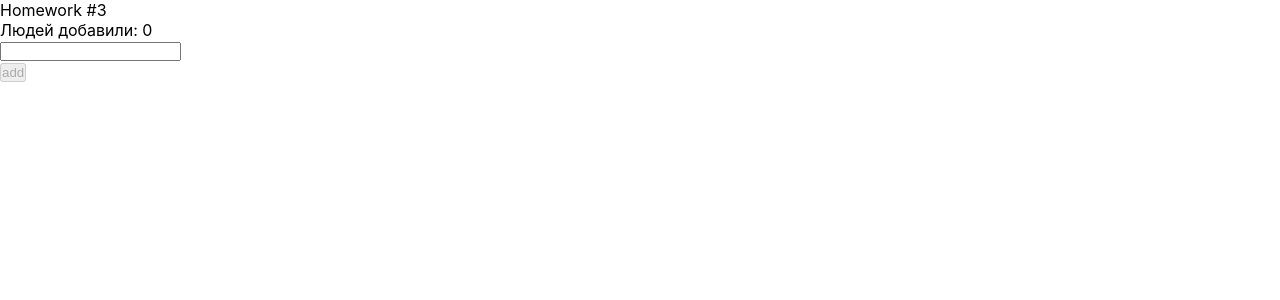
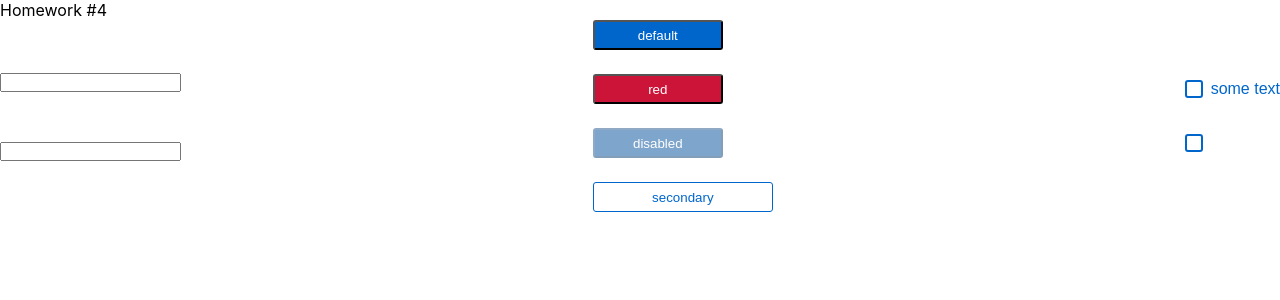
Before and after one commit to VladislavRomash/My_homework_advanced, a React (Create React App) app: page / in a window 1280 px wide. Shown: the top 300 px of the page. Built offline with nearby package versions, Linux system fonts and the light colour scheme.

Commit message:
Homework 4 (depending on the type and disable, the required class was added to SuperButton.tsx)

```diff
--- a/src/s1-main/App.tsx
+++ b/src/s1-main/App.tsx
@@ -1,8 +1,6 @@
 import React from 'react'
 import s from './App.module.css'
-import HW1 from '../s2-homeworks/hw01/HW1'
-import HW2 from '../s2-homeworks/hw02/HW2';
-import HW3 from '../s2-homeworks/hw03/HW3';
+import HW4 from '../s2-homeworks/hw04/HW4';
 
 function App() {
     return (
@@ -10,8 +8,8 @@ function App() {
             {/*<HW1/>*/}
             {/*раскомментировать по ходу выполнения*/}
             {/*<HW2/>*/}
-            <HW3/>
-            {/*<HW4/>*/}
+            {/*<HW3/>*/}
+            <HW4/>
 
             {/*при выполнении дз 5 и более - закомментировать здесь дз 1-4, так как они есть внутри дз 5*/}
             {/*<HW5/>*/}
--- a/src/s2-homeworks/hw04/HW4.tsx
+++ b/src/s2-homeworks/hw04/HW4.tsx
@@ -15,7 +15,7 @@ const HW4 = () => {
             <div className={s2.hwTitle}>Homework #4</div>
             {/*демонстрация возможностей компонент:*/}
             <div className={s2.hw}>
-                <Stand />
+                <Stand/>
             </div>
         </div>
     )
--- a/src/s2-homeworks/hw04/Stand.tsx
+++ b/src/s2-homeworks/hw04/Stand.tsx
@@ -1,4 +1,4 @@
-import React, { useState } from 'react'
+import React, {useState} from 'react'
 import s from './Stand.module.css'
 import SuperInputText from './common/c1-SuperInputText/SuperInputText'
 import SuperCheckbox from './common/c3-SuperCheckbox/SuperCheckbox'
--- a/src/s2-homeworks/hw04/common/c2-SuperButton/SuperButton.module.css
+++ b/src/s2-homeworks/hw04/common/c2-SuperButton/SuperButton.module.css
@@ -1,16 +1,31 @@
 .button {
+    width: 130px;
+    height: 30px;
+    padding: 5px 24px 5px 24px;
+    border-radius: 3px;
 }
 
 .disabled {
+    opacity: 50%;
+    background-color: #004D99;
+    color: white;
 }
 
 .secondary {
+    border: 1px solid #0066CC;
+    width: 180px;
+    color: #0066CC;
+    background-color: white;
 }
 
 .default {
+    background-color: #0066CC;
+    color: white;
 }
 
 .red {
+    background-color: #CC1439;
+    color: white;
 }
 
 .default:hover {
--- a/src/s2-homeworks/hw04/common/c2-SuperButton/SuperButton.tsx
+++ b/src/s2-homeworks/hw04/common/c2-SuperButton/SuperButton.tsx
@@ -17,12 +17,16 @@ const SuperButton: React.FC<SuperButtonPropsType> = (
         ...restProps // все остальные пропсы попадут в объект restProps, там же будет children
     }
 ) => {
-    const finalClassName = s.button
-        // + (disabled
-        //         ? ...
-        //         : xType === 'red'
-        //             ? ...
-        + (className ? ' ' + className : '') // задачка на смешивание классов
+    // const finalClassName = s.button
+    //     // + (disabled
+    //     //         ? ...
+    //     //         : xType === 'red'
+    //     //             ? ...
+    //     + (className ? ' ' + className : '') // задачка на смешивание классов
+
+    const finalClassName = `${s.button}
+     ${disabled ? s.disabled : xType === 'red' ? s.red : xType === 'secondary' ? s.secondary : s.default}
+     ${className ? className : ''}`
 
     return (
         <button
```
